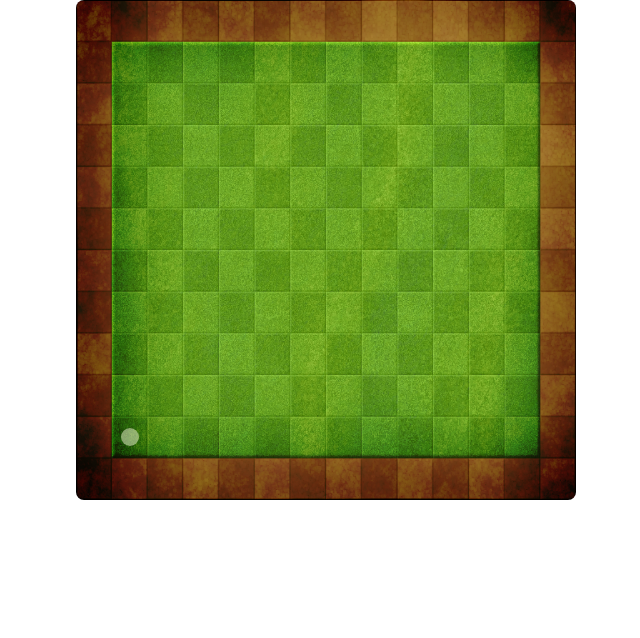
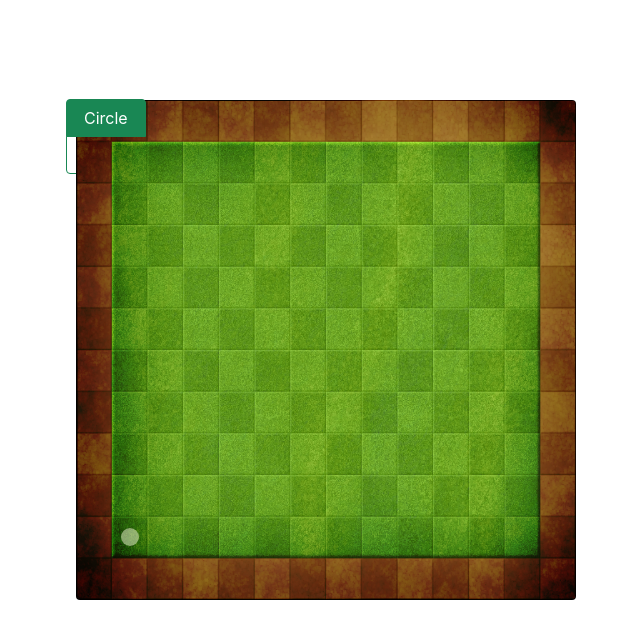
Before and after one commit to kodin21/easyboardgame-kahasan, a React (Create React App) app: page / in a window 1280 px wide. Shown: the top 638 px of the page, without its empty margins (314-954 px from the left). Built offline with nearby package versions, Linux system fonts and the light colour scheme.

Commit message:
Add characterlist and handle it localStorage

```diff
--- a/public/index.html
+++ b/public/index.html
@@ -24,6 +24,9 @@
       work correctly both with client-side routing and a non-root public URL.
       Learn how to configure a non-root public URL by running `npm run build`.
     -->
+
+    <link href="https://cdn.jsdelivr.net/npm/bootstrap@5.1.0/dist/css/bootstrap.min.css" rel="stylesheet" integrity="sha384-KyZXEAg3QhqLMpG8r+8fhAXLRk2vvoC2f3B09zVXn8CA5QIVfZOJ3BCsw2P0p/We" crossorigin="anonymous">
+
     <title>React App</title>
   </head>
   <body>
@@ -39,5 +42,7 @@
       To begin the development, run `npm start` or `yarn start`.
       To create a production bundle, use `npm run build` or `yarn build`.
     -->
+
+    <script src="https://cdn.jsdelivr.net/npm/bootstrap@5.1.0/dist/js/bootstrap.bundle.min.js" integrity="sha384-U1DAWAznBHeqEIlVSCgzq+c9gqGAJn5c/t99JyeKa9xxaYpSvHU5awsuZVVFIhvj" crossorigin="anonymous"></script>
   </body>
 </html>
--- a/src/App.css
+++ b/src/App.css
@@ -2,10 +2,10 @@
   position: relative;
   width: 500px;
   height: 500px;
-  /* border: 12px solid #adeade; */
-  border-radius: 8px;
+  border-radius: 0.25rem;
   margin-left: auto;
   margin-right: auto;
+  margin-top: 100px;
   display: flex;
   align-items: center;
   justify-content: center;
@@ -15,7 +15,7 @@
   background-size: 500px 500px;
 }
 
-.Char {
+.circle {
   position: absolute;
   width: 18px;
   height: 18px;
@@ -24,7 +24,20 @@
   transition: left 300ms linear, bottom 300ms linear;
 }
 
+.square {
+  position: absolute;
+  width: 18px;
+  height: 18px;
+  background-color: #ff4f6c85;
+  transition: left 300ms linear, bottom 300ms linear;
+}
+
 .indicator {
   font-size: 96px;
   color: rgba(255, 255, 255, 0.555);
 }
+
+.form {
+  position: absolute;
+  margin-left: 380px;
+}
--- a/src/App.js
+++ b/src/App.js
@@ -19,7 +19,7 @@ function App() {
 
   useEffect(() => {
     setLocalValue(dir);
-  }, [dir]);
+  }, [dir, setLocalValue]);
 
   const [faster, setFaster] = useState(false);
 
--- a/src/components/Box.js
+++ b/src/components/Box.js
@@ -1,11 +1,56 @@
+import { useState } from 'react';
 import Char from './Char';
+import { useLocalStorage } from '../hooks/useLocalStorage';
 
 function Box({ dir, faster }) {
+  const [data, setData] = useLocalStorage('selectedChar', 'circle');
+
+  const [style, setStyle] = useState(data);
+
+  const handler = (e) => {
+    setData(e.target.value);
+    setStyle(data);
+  };
+
   return (
-    <div className="Box">
-      <Char dir={dir} />
-      {faster && <div className="indicator">2x</div>}
-    </div>
+    <>
+      <form className="form">
+        <div className="btn-group-vertical">
+          <input
+            type="radio"
+            className="btn-check"
+            name="btnradio"
+            id="btnradio1"
+            autoComplete="off"
+            value="circle"
+            checked={style === 'circle'}
+            onChange={handler}
+          />
+          <label className="btn btn-outline-success" htmlFor="btnradio1">
+            Circle
+          </label>
+
+          <input
+            type="radio"
+            className="btn-check"
+            name="btnradio"
+            id="btnradio2"
+            autoComplete="off"
+            value="square"
+            checked={style === 'square'}
+            onChange={handler}
+          />
+          <label className="btn btn-outline-success" htmlFor="btnradio2">
+            Square
+          </label>
+        </div>
+      </form>
+
+      <div className="Box">
+        <Char dir={dir} className={style} />
+        {faster && <div className="indicator">2x</div>}
+      </div>
+    </>
   );
 }
 
--- a/src/components/Char.js
+++ b/src/components/Char.js
@@ -1,7 +1,7 @@
-function Char({ dir }) {
+function Char({ dir, className }) {
   return (
     <div
-      className="Char"
+      className={className}
       style={{ left: `${dir.left}px`, bottom: `${dir.bottom}px` }}
     ></div>
   );
--- a/src/hooks/useLocalStorage.js
+++ b/src/hooks/useLocalStorage.js
@@ -4,6 +4,8 @@ const getSavedData = (key, initialValue) => {
   const savedValue = JSON.parse(localStorage.getItem(key));
 
   if (savedValue) return savedValue;
+
+  if (initialValue instanceof Function) return initialValue();
 
   return initialValue;
 };
@@ -15,7 +17,7 @@ export const useLocalStorage = (key, initialValue) => {
 
   useEffect(() => {
     localStorage.setItem(key, JSON.stringify(data));
-  }, [data]);
+  }, [data, key]);
 
   return [data, setData];
 };
```
Also changed, not shown: src/components/Charlist.js (added, +23 -0 lines).
